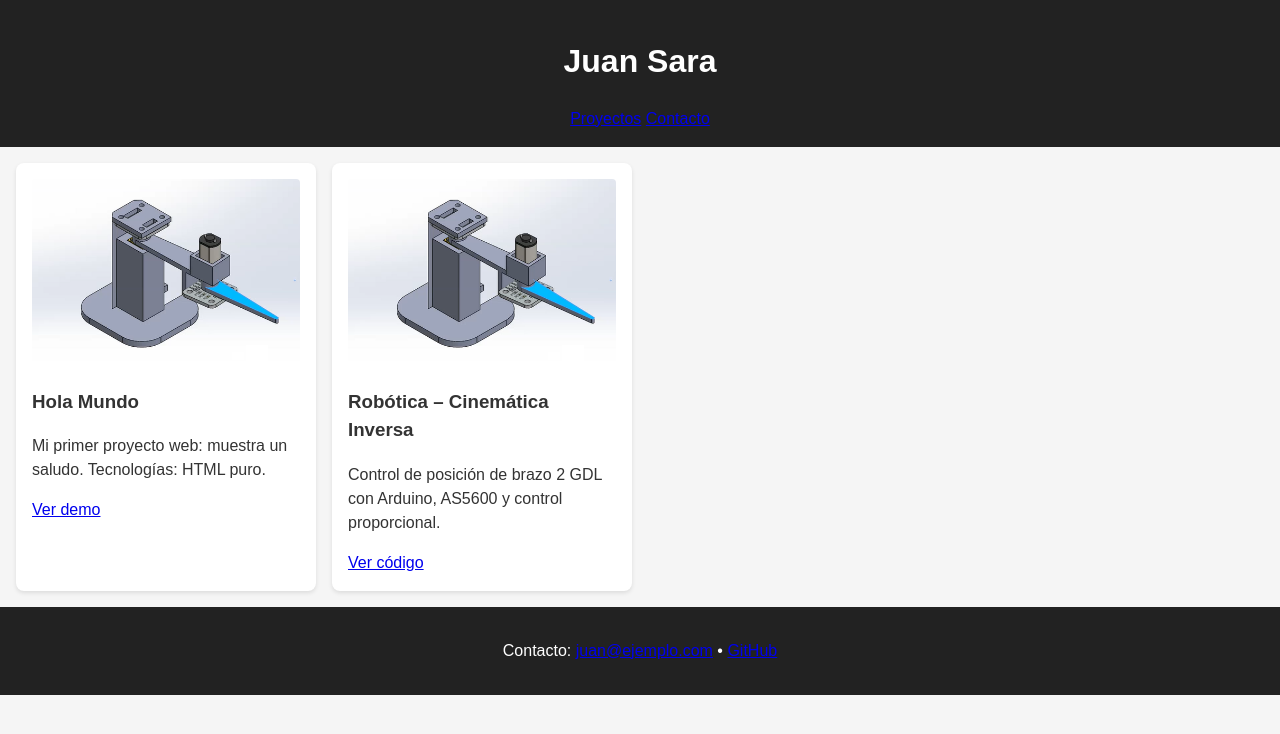
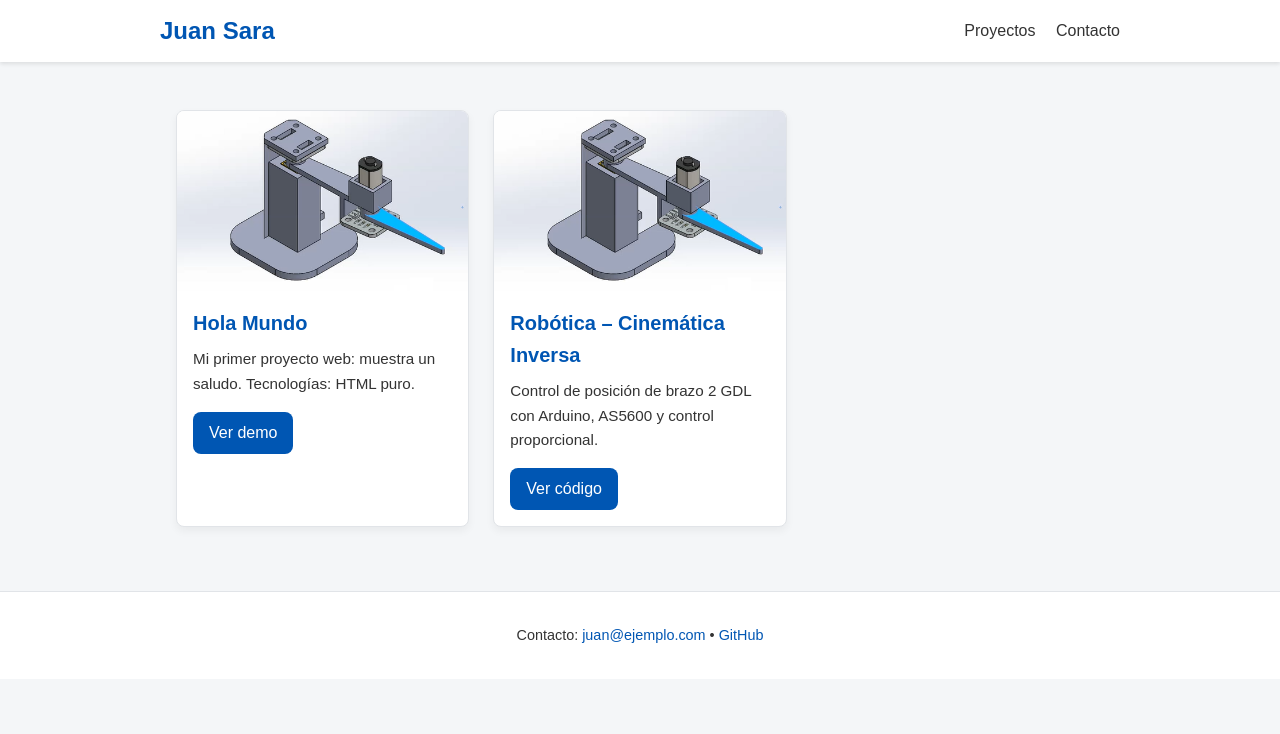
Before and after one commit to JuanPa2023/Portfolio, a plain HTML site: page index.html in a window 1280 px wide. Drawn offline with Linux system fonts and the light colour scheme; files whose address does not match are found by name.

Commit message:
Update main.css

```diff
--- a/styles/main.css
+++ b/styles/main.css
@@ -1,32 +1,131 @@
+:root {
+  --color-bg: #f4f6f8;
+  --color-primary: #0056b3;
+  --color-secondary: #333;
+  --color-card-bg: #ffffff;
+  --color-border: #e1e4e8;
+  --font-base: 'Arial', sans-serif;
+  --radius: 0.5rem;
+  --transition: 0.3s ease;
+}
+
+* {
+  margin: 0;
+  padding: 0;
+  box-sizing: border-box;
+}
+
 body {
-  margin: 0;
-  font-family: Arial, sans-serif;
-  line-height: 1.5;
-  background: #f5f5f5;
-  color: #333;
+  background: var(--color-bg);
+  color: var(--color-secondary);
+  font-family: var(--font-base);
+  line-height: 1.6;
 }
-header, footer {
-  text-align: center;
-  padding: 1em;
-  background: #222;
-  color: #fff;
+
+.container {
+  max-width: 960px;
+  margin: 0 auto;
+  padding: 1rem;
 }
+
+header {
+  background: var(--color-card-bg);
+  box-shadow: 0 2px 4px rgba(0,0,0,0.1);
+  position: sticky;
+  top: 0;
+  z-index: 100;
+}
+
+.header-inner {
+  display: flex;
+  align-items: center;
+  justify-content: space-between;
+  padding: 0.75rem 0;
+}
+
+header h1 {
+  font-size: 1.5rem;
+  color: var(--color-primary);
+}
+
+header nav a {
+  margin-left: 1rem;
+  text-decoration: none;
+  color: var(--color-secondary);
+  transition: color var(--transition);
+}
+
+header nav a:hover {
+  color: var(--color-primary);
+}
+
 #projects {
   display: grid;
-  grid-template-columns: repeat(auto-fill, minmax(250px, 1fr));
-  gap: 1em;
-  padding: 1em;
+  grid-template-columns: repeat(auto-fill, minmax(280px, 1fr));
+  gap: 1.5rem;
+  margin-top: 2rem;
 }
+
 .project-card {
-  background: #fff;
-  border-radius: 8px;
-  padding: 1em;
-  box-shadow: 0 2px 4px rgba(0,0,0,0.1);
+  background: var(--color-card-bg);
+  border: 1px solid var(--color-border);
+  border-radius: var(--radius);
+  overflow: hidden;
+  box-shadow: 0 4px 8px rgba(0,0,0,0.05);
+  transition: transform var(--transition), box-shadow var(--transition);
 }
+
+.project-card:hover {
+  transform: translateY(-5px);
+  box-shadow: 0 8px 16px rgba(0,0,0,0.1);
+}
+
 .project-card img {
-  max-width: 100%;
-  border-radius: 4px;
+  display: block;
+  width: 100%;
+  height: 180px;
+  object-fit: cover;
 }
-.project-card h3 {
-  margin-top: 0.5em;
+
+.project-card-content {
+  padding: 1rem;
 }
+
+.project-card-content h3 {
+  margin-bottom: 0.5rem;
+  font-size: 1.25rem;
+  color: var(--color-primary);
+}
+
+.project-card-content p {
+  font-size: 0.95rem;
+  margin-bottom: 1rem;
+}
+
+.project-card-content a {
+  display: inline-block;
+  text-decoration: none;
+  color: #fff;
+  background: var(--color-primary);
+  padding: 0.5rem 1rem;
+  border-radius: var(--radius);
+  transition: background var(--transition);
+}
+
+.project-card-content a:hover {
+  background: #004494;
+}
+
+footer {
+  background: var(--color-card-bg);
+  text-align: center;
+  padding: 1rem 0;
+  margin-top: 3rem;
+  font-size: 0.9rem;
+  border-top: 1px solid var(--color-border);
+}
+
+footer a {
+  color: var(--color-primary);
+  text-decoration: none;
+}
```
